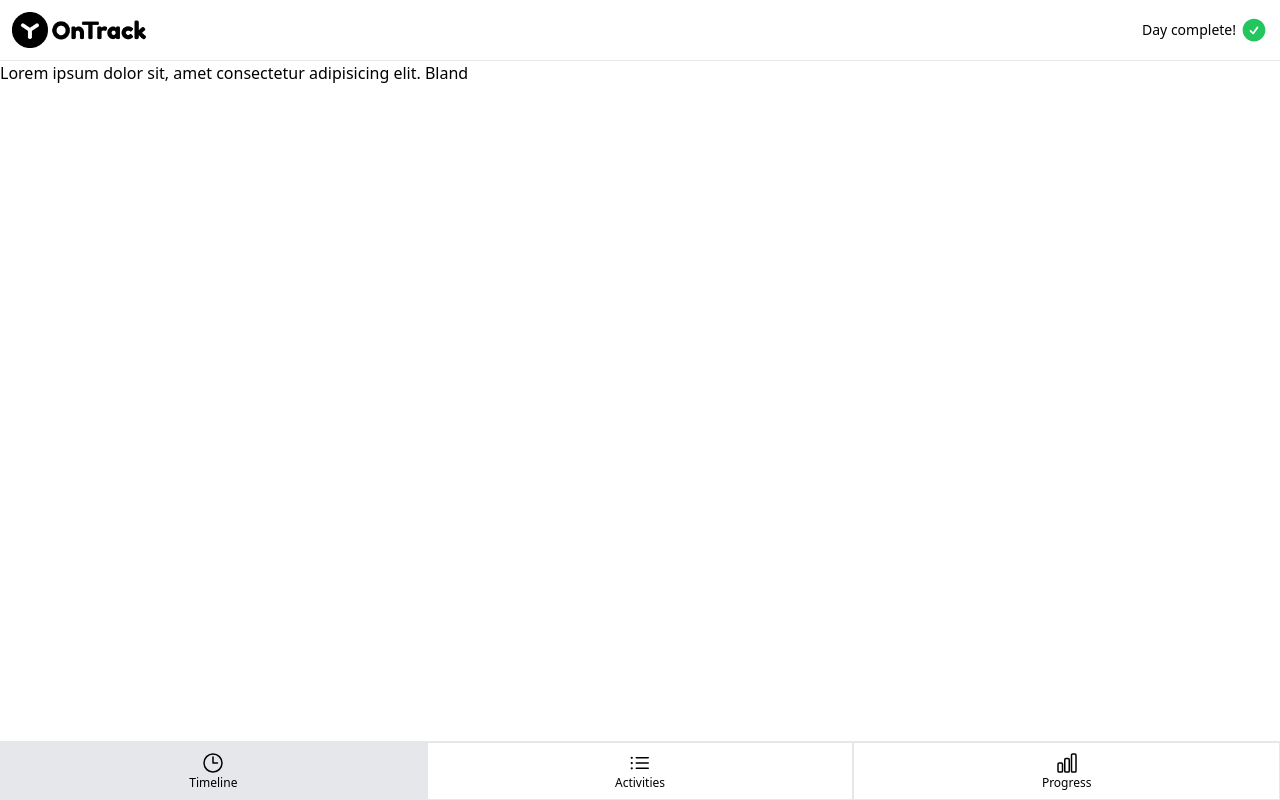
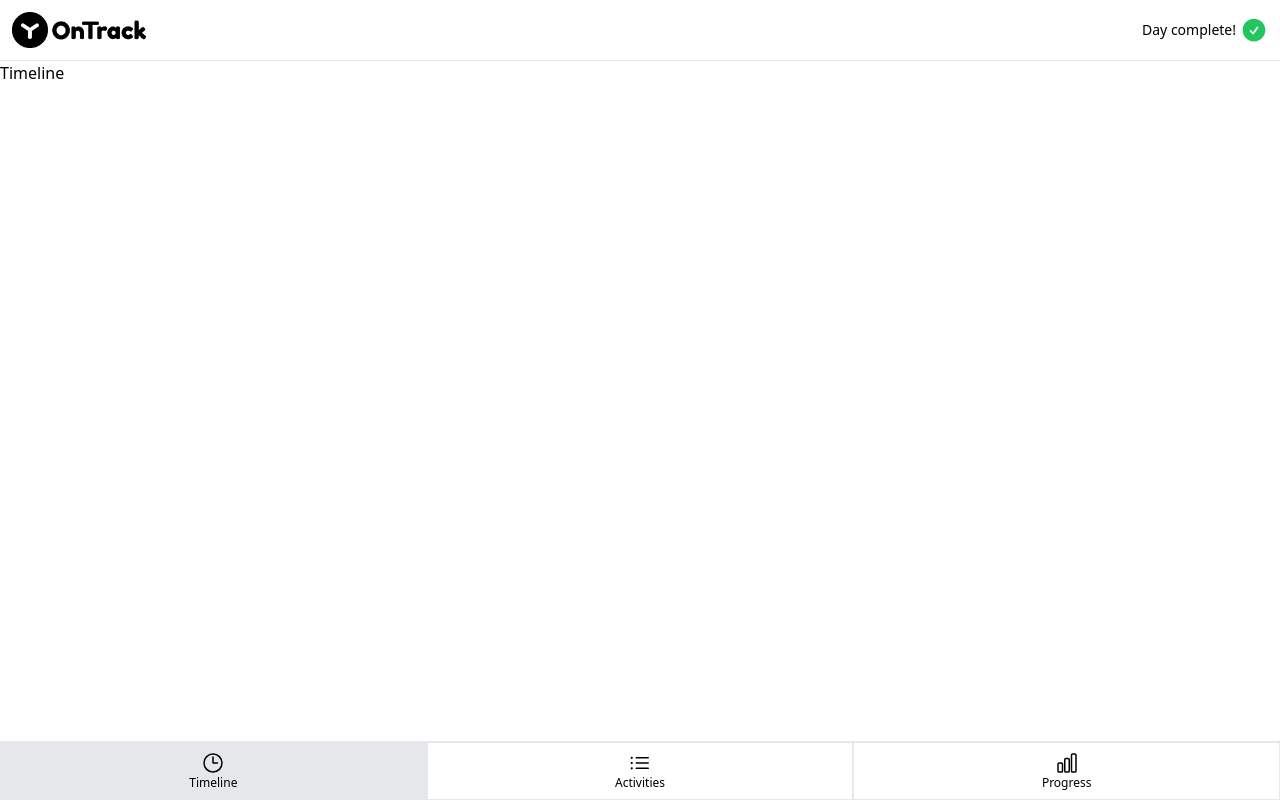
Before and after one commit to QwertykQwertov/onTrack, a Vue app: page /#timeline in a window 1280 px wide. Built offline with nearby package versions, Linux system fonts and the light colour scheme.

Commit message:
add pages

```diff
--- a/src/App.vue
+++ b/src/App.vue
@@ -1,13 +1,31 @@
 <script setup>
+import { ref } from 'vue'
 import TheHeader from './components/TheHeader.vue'
 import TheNav from './components/TheNav.vue'
+import TheActivities from './assets/pages/TheActivities.vue'
+import TheTimeline from './assets/pages/TheTimeline.vue'
+import TheProgress from './assets/pages/TheProgress.vue'
+import { PAGE_ACTIVITIES, PAGE_PROGRESS, PAGE_TIMELINE } from './constants'
+
+let currentPage = ref(normalizePageHash())
+
+function normalizePageHash() {
+  const hash = window.location.hash.slice(1)
+
+  if ([PAGE_ACTIVITIES, PAGE_PROGRESS, PAGE_TIMELINE].includes(hash)) {
+    return hash
+  }
+  window.location.hash = PAGE_TIMELINE
+  return PAGE_TIMELINE
+}
 </script>
-
 
 <template>
   <TheHeader />
   <main class="flex flex-grow flex-col">
-    Lorem ipsum dolor sit, amet consectetur adipisicing elit. Bland
+    <TheTimeline v-show="currentPage === PAGE_TIMELINE" />
+    <TheActivities v-show="currentPage === PAGE_ACTIVITIES" />
+    <TheProgress v-show="currentPage === PAGE_PROGRESS" />
   </main>
-  <TheNav />
+  <TheNav :current-page="currentPage" @navigate="currentPage = $event"/>
 </template>
--- /dev/null
+++ b/src/assets/pages/TheActivities.vue
@@ -0,0 +1,3 @@
+<template>
+  <h2>Activities</h2>
+</template>
--- /dev/null
+++ b/src/assets/pages/TheProgress.vue
@@ -0,0 +1,3 @@
+<template>
+  <h2>Progress</h2>
+</template>
--- /dev/null
+++ b/src/assets/pages/TheTimeline.vue
@@ -0,0 +1,3 @@
+<template>
+  <h2>Timeline</h2>
+</template>
--- a/src/components/TheNav.vue
+++ b/src/components/TheNav.vue
@@ -1,25 +1,17 @@
 <script setup>
-import { ref } from 'vue'
 import { ClockIcon, ListBulletIcon, ChartBarIcon } from '@heroicons/vue/24/outline'
+import { PAGE_TIMELINE, PAGE_ACTIVITIES, PAGE_PROGRESS } from '../constants'
 import NavItem from './NavItem.vue'
-import { PAGE_TIMELINE, PAGE_ACTIVITIES, PAGE_PROGRESS } from '../constants'
+
+defineProps(['currentPage'])
+const emit = defineEmits('navigate')
 
 const navItems = {
   [PAGE_TIMELINE]: ClockIcon,
   [PAGE_ACTIVITIES]: ListBulletIcon,
   [PAGE_PROGRESS]: ChartBarIcon
 }
-let currentPage = ref(normalizePageHash())
 
-function normalizePageHash() {
-  const hash = window.location.hash.slice(1)
-
-  if (Object.keys(navItems).includes(hash)) {
-    return hash
-  }
-  window.location.hash = PAGE_TIMELINE
-  return PAGE_TIMELINE
-}
 </script>
 
 <template>
@@ -30,7 +22,7 @@ function normalizePageHash() {
         :key="page"
         :href="`#${page}`"
         :class="{ 'pointer-events-none bg-gray-200': page == currentPage }"
-        @click="currentPage = page"
+        @click="emit('navigate', page)"
       >
         <component :is="icon" class="h-6 w-6" /> {{ page }}
       </NavItem>
```
